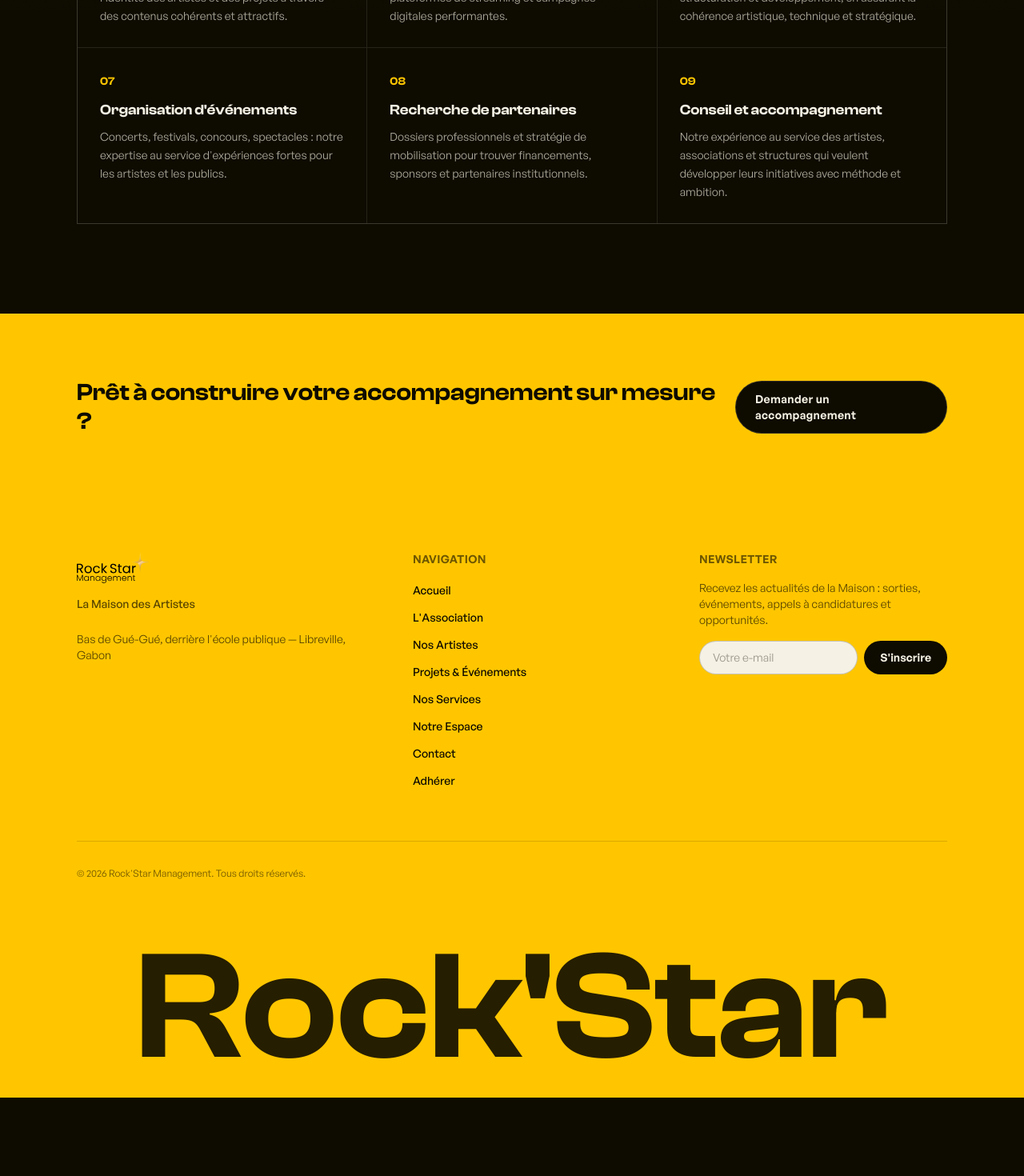
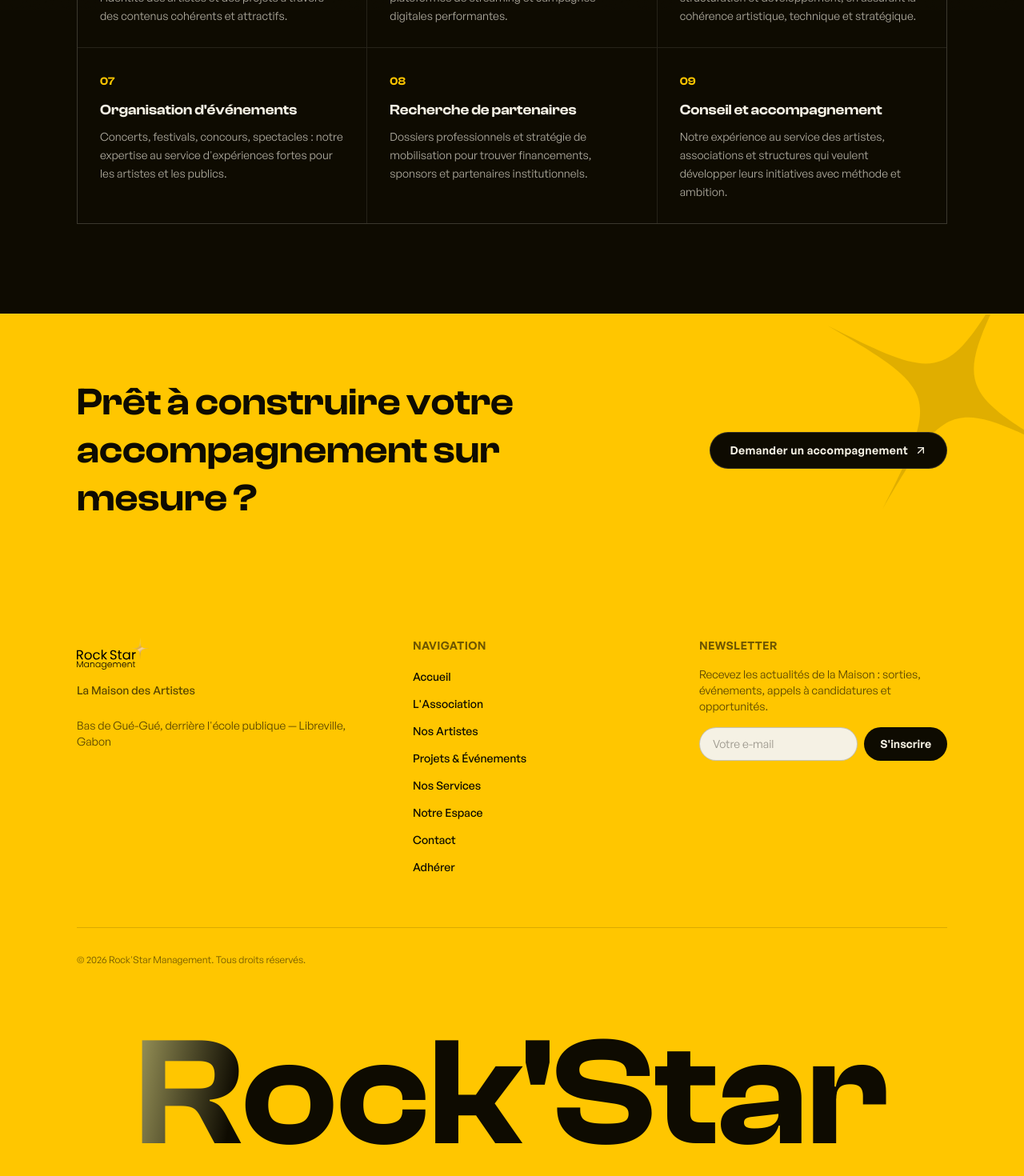
Before and after one commit to jealife/rockstar-management, a Next.js app: page /services in a window 1280 px wide. Shown: the part 787-2257 px from the top of the page at 80% size. Before the commit the page ends 2159 px from the top, so only its background shows below. Built offline with nearby package versions, Linux system fonts and the light colour scheme; no server answers.

Commit message:
feat: add CtaBanner component, update useSpotlight for configurability, and add shimmer animation to footer

```diff
--- a/app/globals.css
+++ b/app/globals.css
@@ -85,6 +85,29 @@ body::before {
   animation-iteration-count: infinite;
 }
 
+@keyframes wordmark-shimmer {
+  0% {
+    background-position: 200% 0;
+  }
+  100% {
+    background-position: -100% 0;
+  }
+}
+.text-wordmark-shimmer {
+  background-image: linear-gradient(
+    100deg,
+    var(--ink) 42%,
+    var(--brand-gold-end) 49%,
+    var(--brand-gold-start) 52%,
+    var(--ink) 59%
+  );
+  background-size: 250% 100%;
+  -webkit-background-clip: text;
+  background-clip: text;
+  color: transparent;
+  animation: wordmark-shimmer 7s ease-in-out infinite;
+}
+
 @media (prefers-reduced-motion: reduce) {
   html {
     scroll-behavior: auto;
@@ -92,4 +115,8 @@ body::before {
   .animate-marquee {
     animation: none;
   }
+  .text-wordmark-shimmer {
+    animation: none;
+    background-position: 0 0;
+  }
 }
--- a/app/page.tsx
+++ b/app/page.tsx
@@ -14,7 +14,7 @@ import { keyFigures } from "@/lib/content/key-figures";
 import { buildMetadata } from "@/lib/seo";
 
 export const metadata = buildMetadata({
-  title: "Rock'Star Management — La Maison des Artistes | Accompagnement artistique au Gabon",
+  title: "Rock'Star Management - La Maison des Artistes | Accompagnement artistique au Gabon",
   description:
     "Association culturelle à Libreville : management, structuration et promotion des artistes. Une scène, un studio de résidence et un lieu de 200 places.",
   path: "/",
--- a/app/services/page.tsx
+++ b/app/services/page.tsx
@@ -1,7 +1,7 @@
 import Container from "@/components/ui/Container";
-import Button from "@/components/ui/Button";
 import SectionHeading from "@/components/sections/SectionHeading";
 import ServiceCard from "@/components/sections/ServiceCard";
+import CtaBanner from "@/components/sections/CtaBanner";
 import Reveal from "@/components/motion/Reveal";
 import { getServices } from "@/lib/data/services";
 import { buildMetadata } from "@/lib/seo";
@@ -39,20 +39,11 @@ export default async function ServicesPage() {
         </Container>
       </section>
 
-      <section className="border-t border-cream/10 bg-brand-yellow">
-        <Container className="flex flex-col items-start gap-6 py-16 sm:flex-row sm:items-center sm:justify-between sm:py-20">
-          <Reveal>
-            <h2 className="font-display text-2xl font-semibold text-ink sm:text-3xl">
-              Prêt à construire votre accompagnement sur mesure ?
-            </h2>
-          </Reveal>
-          <Reveal delay={0.1}>
-            <Button href="/contact" variant="secondary">
-              Demander un accompagnement
-            </Button>
-          </Reveal>
-        </Container>
-      </section>
+      <CtaBanner
+        title="Prêt à construire votre accompagnement sur mesure ?"
+        buttonHref="/contact"
+        buttonLabel="Demander un accompagnement"
+      />
     </>
   );
 }
--- a/components/layout/Footer.tsx
+++ b/components/layout/Footer.tsx
@@ -60,7 +60,7 @@ export default function Footer() {
       <Reveal delay={0.1}>
         <p
           aria-hidden="true"
-          className="select-none overflow-hidden whitespace-nowrap px-4 pb-4 text-center font-display text-[18vw] font-semibold leading-none text-ink/90 sm:text-[15vw]"
+          className="text-wordmark-shimmer select-none overflow-hidden whitespace-nowrap px-4 pb-4 text-center font-display text-[18vw] font-semibold leading-none sm:text-[15vw]"
         >
           Rock'Star
         </p>
--- a/components/motion/useSpotlight.ts
+++ b/components/motion/useSpotlight.ts
@@ -5,20 +5,25 @@ import { useCallback, useRef, useState, type CSSProperties, type MouseEvent } fr
 // Cursor-follow glow used on card hovers (artists, projects, services…).
 // Spread onto the card's own root element — no extra wrapper needed beyond
 // one absolutely-positioned glow layer.
-export function useSpotlight<T extends HTMLElement>() {
+export function useSpotlight<T extends HTMLElement>(options?: { color?: string; radius?: number }) {
+  const color = options?.color ?? "rgba(255,198,0,0.28)";
+  const radius = options?.radius ?? 280;
   const ref = useRef<T>(null);
   const [glowStyle, setGlowStyle] = useState<CSSProperties>({ opacity: 0 });
 
-  const onMouseMove = useCallback((event: MouseEvent) => {
+  const onMouseMove = useCallback(
+    (event: MouseEvent) => {
       const rect = ref.current?.getBoundingClientRect();
       if (!rect) return;
       const x = ((event.clientX - rect.left) / rect.width) * 100;
       const y = ((event.clientY - rect.top) / rect.height) * 100;
       setGlowStyle({
         opacity: 1,
-      background: `radial-gradient(280px circle at ${x}% ${y}%, rgba(255,198,0,0.28), transparent 70%)`,
+        background: `radial-gradient(${radius}px circle at ${x}% ${y}%, ${color}, transparent 70%)`,
       });
-  }, []);
+    },
+    [color, radius],
+  );
 
   const onMouseLeave = useCallback(() => setGlowStyle((s) => ({ ...s, opacity: 0 })), []);
 
--- /dev/null
+++ b/components/sections/CtaBanner.tsx
@@ -0,0 +1,57 @@
+"use client";
+
+import { motion } from "framer-motion";
+import { ArrowUpRight } from "lucide-react";
+import Button from "@/components/ui/Button";
+import Container from "@/components/ui/Container";
+import Reveal from "@/components/motion/Reveal";
+import StarMark from "@/components/brand/StarMark";
+import { useSpotlight } from "@/components/motion/useSpotlight";
+
+export default function CtaBanner({
+  title,
+  buttonHref,
+  buttonLabel,
+}: {
+  title: string;
+  buttonHref: string;
+  buttonLabel: string;
+}) {
+  const { ref, onMouseMove, onMouseLeave, glowStyle } = useSpotlight<HTMLDivElement>({
+    color: "rgba(14,11,1,0.12)",
+    radius: 360,
+  });
+
+  return (
+    <section
+      ref={ref}
+      onMouseMove={onMouseMove}
+      onMouseLeave={onMouseLeave}
+      className="relative overflow-hidden border-t border-cream/10 bg-brand-yellow"
+    >
+      <div className="pointer-events-none absolute inset-0 transition-opacity duration-300" style={glowStyle} />
+      <motion.div
+        aria-hidden="true"
+        className="pointer-events-none absolute -right-32 -top-32 opacity-[0.12]"
+        animate={{ rotate: 360 }}
+        transition={{ duration: 70, repeat: Infinity, ease: "linear" }}
+      >
+        <StarMark className="h-[28rem] w-[28rem]" variant="ink" />
+      </motion.div>
+
+      <Container className="relative flex flex-col items-start gap-8 py-16 sm:flex-row sm:items-center sm:justify-between sm:py-20">
+        <Reveal>
+          <h2 className="max-w-xl font-display text-3xl font-semibold leading-tight text-ink sm:text-4xl lg:text-5xl">
+            {title}
+          </h2>
+        </Reveal>
+        <Reveal delay={0.1}>
+          <Button href={buttonHref} variant="secondary" className="group shrink-0">
+            {buttonLabel}
+            <ArrowUpRight className="h-4 w-4 transition-transform duration-200 group-hover:translate-x-1 group-hover:-translate-y-1" />
+          </Button>
+        </Reveal>
+      </Container>
+    </section>
+  );
+}
--- a/lib/seo.ts
+++ b/lib/seo.ts
@@ -3,7 +3,7 @@ import { siteUrl } from "./site-config";
 
 // Site-wide fallback OG image — the founder's portrait, until dedicated
 // visuals exist per page (artist/project pages pass their own via `image`).
-export const DEFAULT_OG_IMAGE = "/team/rocksia-mbemba.avif";
+export const DEFAULT_OG_IMAGE = "/rocksia-mbemba.avif";
 
 export function buildMetadata({
   title,
```
Also changed, not shown: public/rocksia-mbemba.avif (added). Lines whose indentation alone changed are shown as unchanged.
